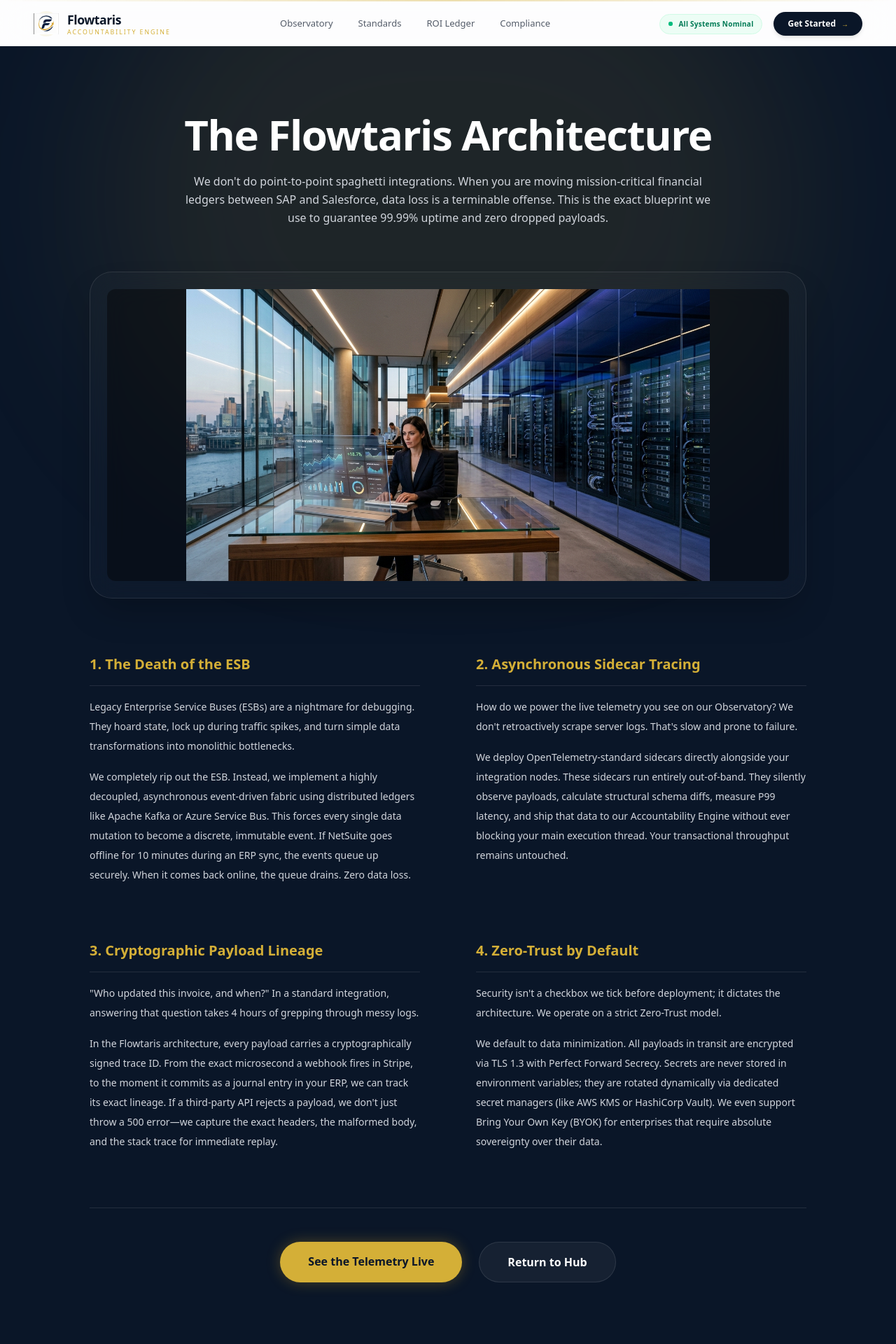
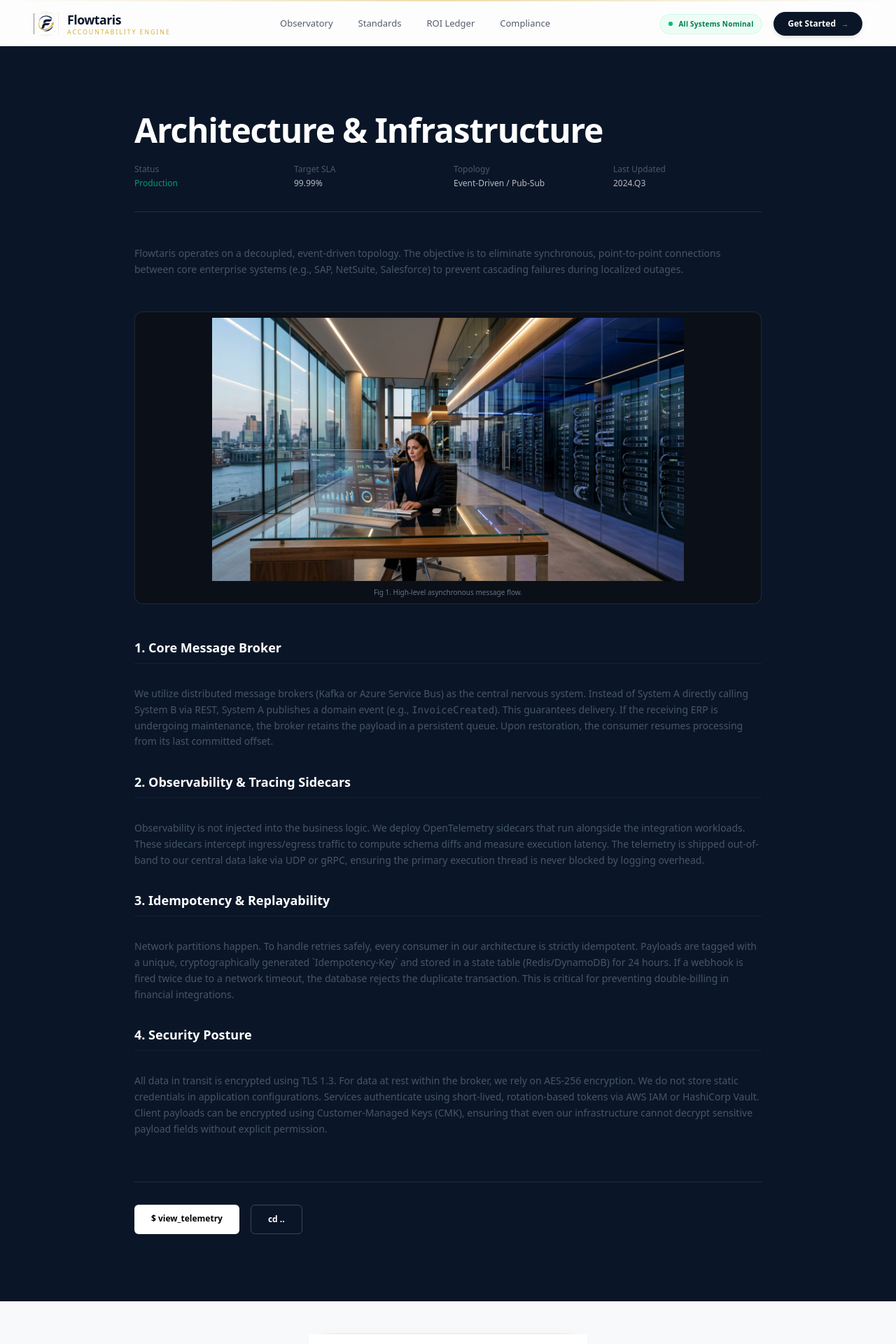
Before and after one commit to Flowtaris/net_flowtaris, a Next.js app: page /architecture in a window 1280 px wide. Shown: the top 1920 px of the page at 70% size. Built offline with nearby package versions, Linux system fonts and the light colour scheme.

Commit message:
feat(content): rewrite architecture page to read like a raw technical RFC

```diff
--- a/src/app/(public)/architecture/page.tsx
+++ b/src/app/(public)/architecture/page.tsx
@@ -3,103 +3,82 @@ import Link from 'next/link';
 
 export default function ArchitecturePage() {
   return (
-    <div className="min-h-screen bg-[var(--color-brand-navy)] text-white pt-24 pb-24 px-4 sm:px-6 lg:px-8 relative overflow-hidden">
-      {/* Background Glow */}
-      <div className="absolute top-[-10%] left-1/2 -translate-x-1/2 w-[1000px] h-[800px] bg-[var(--color-brand-accent)]/10 blur-[120px] rounded-full pointer-events-none" />
+    <div className="min-h-screen bg-[var(--color-brand-navy)] text-[var(--color-brand-slate)] pt-24 pb-24 px-4 sm:px-6 lg:px-8">
+      <div className="max-w-4xl mx-auto flex flex-col">
 
-      <div className="max-w-5xl mx-auto relative z-10 flex flex-col">
-        {/* Header */}
-        <div className="text-center mb-16">
-          <h1 className="text-4xl md:text-6xl font-heading font-black tracking-tight mb-6">
-            The Flowtaris Architecture
+        {/* Header (RFC Style) */}
+        <div className="mb-12 border-b border-white/10 pb-8">
+          <h1 className="text-3xl md:text-5xl font-mono font-bold tracking-tight text-white mb-6">
+            Architecture & Infrastructure
           </h1>
-          <p className="text-gray-300 font-mono text-sm md:text-base max-w-3xl mx-auto leading-relaxed">
-            We don't do point-to-point spaghetti integrations. When you are moving mission-critical financial ledgers between SAP and Salesforce, data loss is a terminable offense. This is the exact blueprint we use to guarantee 99.99% uptime and zero dropped payloads.
-          </p>
+          <div className="grid grid-cols-2 md:grid-cols-4 gap-4 text-xs font-mono opacity-70">
+            <div>
+              <span className="block text-gray-500 mb-1">Status</span>
+              <span className="text-emerald-400">Production</span>
+            </div>
+            <div>
+              <span className="block text-gray-500 mb-1">Target SLA</span>
+              <span className="text-white">99.99%</span>
+            </div>
+            <div>
+              <span className="block text-gray-500 mb-1">Topology</span>
+              <span className="text-white">Event-Driven / Pub-Sub</span>
+            </div>
+            <div>
+              <span className="block text-gray-500 mb-1">Last Updated</span>
+              <span className="text-white">2024.Q3</span>
+            </div>
+          </div>
         </div>
 
+        <div className="prose prose-invert prose-slate max-w-none font-mono text-sm leading-relaxed mb-16 space-y-8">
+
+          <p>
+            Flowtaris operates on a decoupled, event-driven topology. The objective is to eliminate synchronous, point-to-point connections between core enterprise systems (e.g., SAP, NetSuite, Salesforce) to prevent cascading failures during localized outages.
+          </p>
+
           {/* Diagram */}
-        <div className="w-full bg-white/[0.02] border border-white/10 rounded-[2rem] p-4 md:p-6 backdrop-blur-xl shadow-2xl relative group mb-20">
-          <div className="absolute inset-0 border border-[var(--color-brand-accent)]/0 rounded-[2rem] group-hover:border-[var(--color-brand-accent)]/20 transition-colors duration-700 pointer-events-none" />
-          <div className="relative w-full aspect-[16/9] md:aspect-[21/9] rounded-xl overflow-hidden bg-black/40">
+          <div className="w-full bg-[#0a0f18] border border-white/10 rounded-xl p-2 my-12">
+            <div className="relative w-full aspect-[16/9] md:aspect-[21/9] rounded-lg overflow-hidden">
               <Image
                 src="/architecture.jpg"
-              alt="Flowtaris System Architecture Blueprint"
+                alt="Architecture Topology"
                 fill
                 className="object-contain"
                 priority
               />
             </div>
+            <div className="text-center text-[10px] text-gray-500 mt-2">Fig 1. High-level asynchronous message flow.</div>
           </div>
 
-        {/* Deep Dive Content */}
-        <div className="grid grid-cols-1 md:grid-cols-2 gap-12 lg:gap-20 mb-20">
+          <h3 className="text-lg text-white font-bold border-b border-white/5 pb-2">1. Core Message Broker</h3>
+          <p>
+            We utilize distributed message brokers (Kafka or Azure Service Bus) as the central nervous system. Instead of System A directly calling System B via REST, System A publishes a domain event (e.g., <code>InvoiceCreated</code>). This guarantees delivery. If the receiving ERP is undergoing maintenance, the broker retains the payload in a persistent queue. Upon restoration, the consumer resumes processing from its last committed offset.
+          </p>
 
-          <div>
-            <h3 className="text-xl font-heading font-bold mb-4 text-[var(--color-brand-accent)] border-b border-white/10 pb-4">
-              1. The Death of the ESB
-            </h3>
-            <div className="space-y-4 text-gray-300 font-mono text-sm leading-loose">
+          <h3 className="text-lg text-white font-bold border-b border-white/5 pb-2">2. Observability & Tracing Sidecars</h3>
           <p>
-                Legacy Enterprise Service Buses (ESBs) are a nightmare for debugging. They hoard state, lock up during traffic spikes, and turn simple data transformations into monolithic bottlenecks.
+            Observability is not injected into the business logic. We deploy OpenTelemetry sidecars that run alongside the integration workloads. These sidecars intercept ingress/egress traffic to compute schema diffs and measure execution latency. The telemetry is shipped out-of-band to our central data lake via UDP or gRPC, ensuring the primary execution thread is never blocked by logging overhead.
           </p>
+
+          <h3 className="text-lg text-white font-bold border-b border-white/5 pb-2">3. Idempotency & Replayability</h3>
           <p>
-                We completely rip out the ESB. Instead, we implement a highly decoupled, asynchronous event-driven fabric using distributed ledgers like Apache Kafka or Azure Service Bus. This forces every single data mutation to become a discrete, immutable event. If NetSuite goes offline for 10 minutes during an ERP sync, the events queue up securely. When it comes back online, the queue drains. Zero data loss.
+            Network partitions happen. To handle retries safely, every consumer in our architecture is strictly idempotent. Payloads are tagged with a unique, cryptographically generated `Idempotency-Key` and stored in a state table (Redis/DynamoDB) for 24 hours. If a webhook is fired twice due to a network timeout, the database rejects the duplicate transaction. This is critical for preventing double-billing in financial integrations.
           </p>
-            </div>
-          </div>
 
-          <div>
-            <h3 className="text-xl font-heading font-bold mb-4 text-[var(--color-brand-accent)] border-b border-white/10 pb-4">
-              2. Asynchronous Sidecar Tracing
-            </h3>
-            <div className="space-y-4 text-gray-300 font-mono text-sm leading-loose">
+          <h3 className="text-lg text-white font-bold border-b border-white/5 pb-2">4. Security Posture</h3>
           <p>
-                How do we power the live telemetry you see on our Observatory? We don't retroactively scrape server logs. That's slow and prone to failure.
+            All data in transit is encrypted using TLS 1.3. For data at rest within the broker, we rely on AES-256 encryption. We do not store static credentials in application configurations. Services authenticate using short-lived, rotation-based tokens via AWS IAM or HashiCorp Vault. Client payloads can be encrypted using Customer-Managed Keys (CMK), ensuring that even our infrastructure cannot decrypt sensitive payload fields without explicit permission.
           </p>
-              <p>
-                We deploy OpenTelemetry-standard sidecars directly alongside your integration nodes. These sidecars run entirely out-of-band. They silently observe payloads, calculate structural schema diffs, measure P99 latency, and ship that data to our Accountability Engine without ever blocking your main execution thread. Your transactional throughput remains untouched.
-              </p>
-            </div>
-          </div>
-
-          <div>
-            <h3 className="text-xl font-heading font-bold mb-4 text-[var(--color-brand-accent)] border-b border-white/10 pb-4">
-              3. Cryptographic Payload Lineage
-            </h3>
-            <div className="space-y-4 text-gray-300 font-mono text-sm leading-loose">
-              <p>
-                "Who updated this invoice, and when?" In a standard integration, answering that question takes 4 hours of grepping through messy logs.
-              </p>
-              <p>
-                In the Flowtaris architecture, every payload carries a cryptographically signed trace ID. From the exact microsecond a webhook fires in Stripe, to the moment it commits as a journal entry in your ERP, we can track its exact lineage. If a third-party API rejects a payload, we don't just throw a 500 error—we capture the exact headers, the malformed body, and the stack trace for immediate replay.
-              </p>
-            </div>
-          </div>
-
-          <div>
-            <h3 className="text-xl font-heading font-bold mb-4 text-[var(--color-brand-accent)] border-b border-white/10 pb-4">
-              4. Zero-Trust by Default
-            </h3>
-            <div className="space-y-4 text-gray-300 font-mono text-sm leading-loose">
-              <p>
-                Security isn't a checkbox we tick before deployment; it dictates the architecture. We operate on a strict Zero-Trust model.
-              </p>
-              <p>
-                We default to data minimization. All payloads in transit are encrypted via TLS 1.3 with Perfect Forward Secrecy. Secrets are never stored in environment variables; they are rotated dynamically via dedicated secret managers (like AWS KMS or HashiCorp Vault). We even support Bring Your Own Key (BYOK) for enterprises that require absolute sovereignty over their data.
-              </p>
-            </div>
-          </div>
-
         </div>
 
         {/* CTA */}
-        <div className="flex flex-col sm:flex-row justify-center gap-6 pt-12 border-t border-white/10">
-          <Link href="/integration-observatory" className="px-10 py-4 bg-[var(--color-brand-accent)] text-[var(--color-brand-navy)] font-bold rounded-full hover:bg-white transition-all transform hover:scale-105 shadow-[0_0_20px_rgba(218,165,32,0.3)] text-center">
-            See the Telemetry Live
+        <div className="flex gap-4 pt-8 border-t border-white/10 font-mono text-xs">
+          <Link href="/integration-observatory" className="px-6 py-3 bg-white text-black font-bold rounded-md hover:bg-gray-200 transition-colors">
+            $ view_telemetry
           </Link>
-          <Link href="/" className="px-10 py-4 bg-white/5 text-white font-bold rounded-full hover:bg-white/10 transition-colors text-center border border-white/10">
-            Return to Hub
+          <Link href="/" className="px-6 py-3 bg-transparent text-white font-bold rounded-md hover:bg-white/5 border border-white/20 transition-colors">
+            cd ..
           </Link>
         </div>
 
```
Lines whose indentation alone changed are shown as unchanged.
